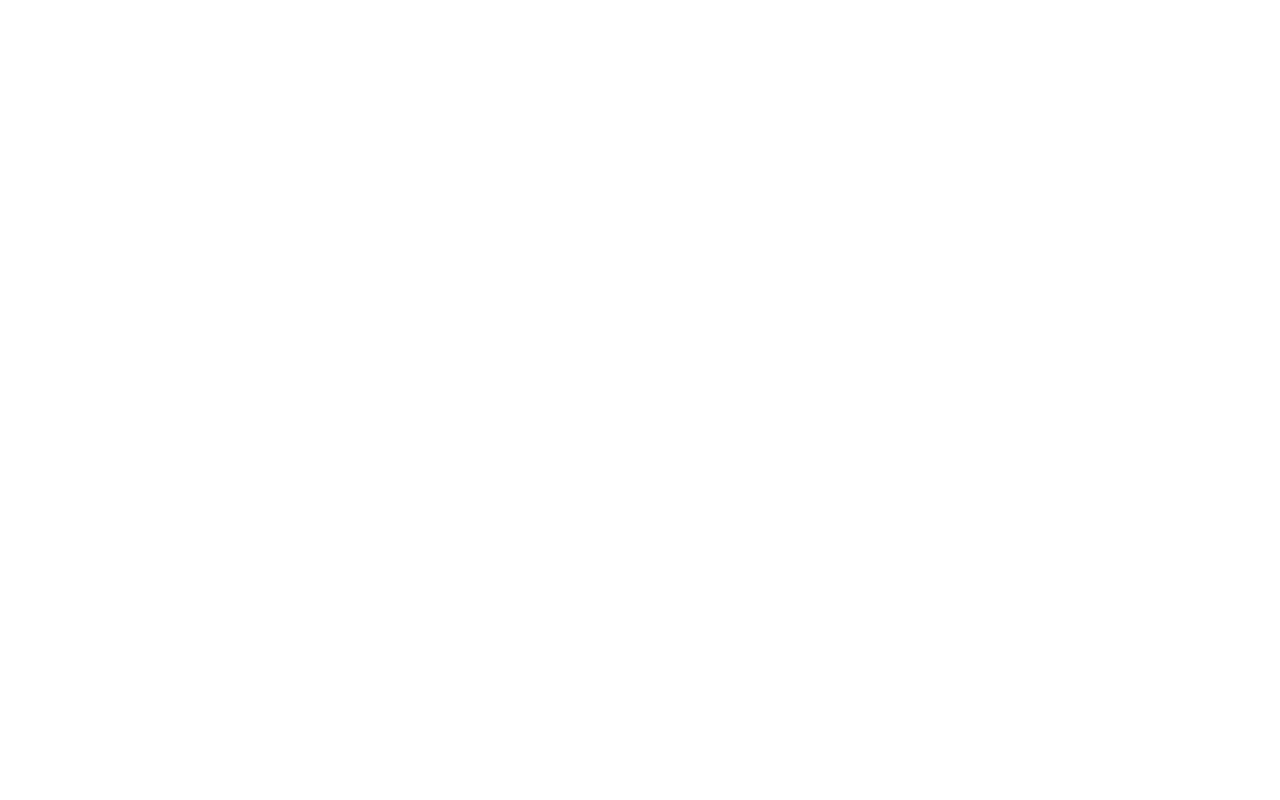
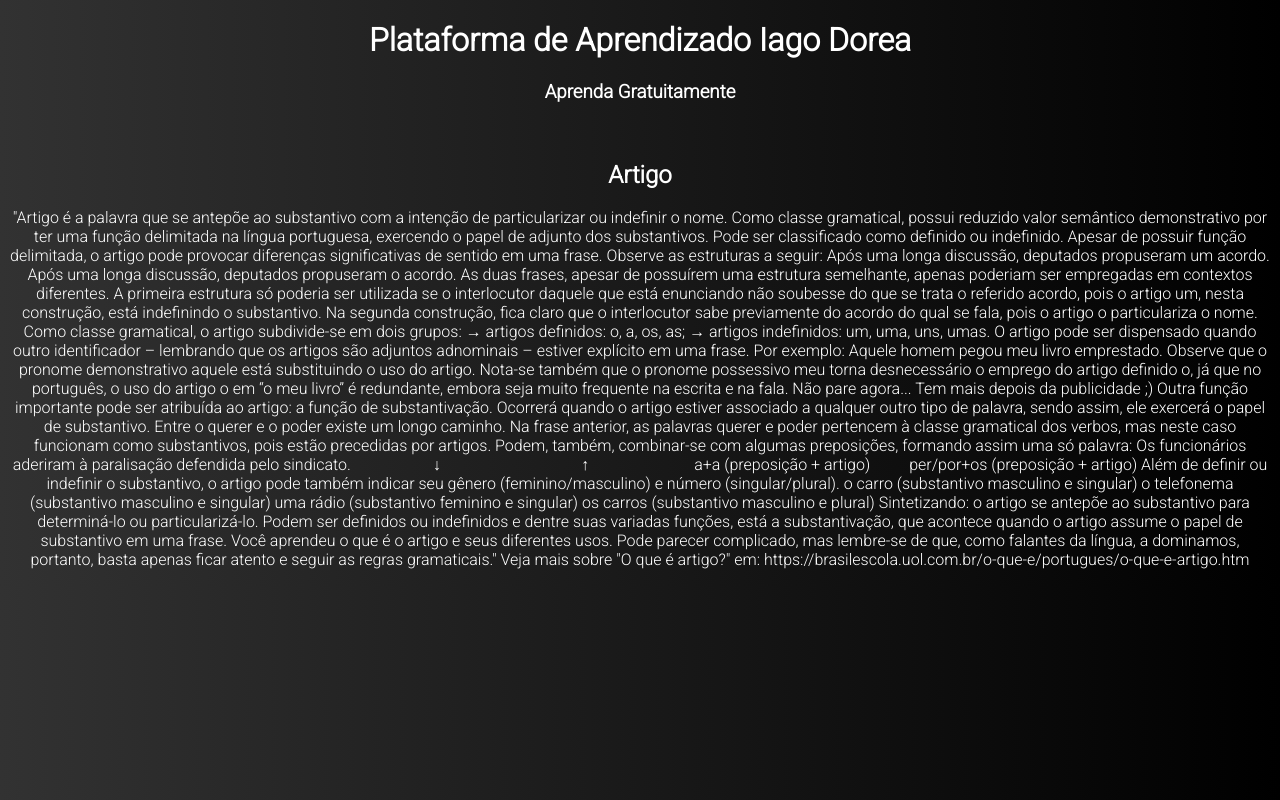
Before and after one commit to mioojo/paid, a plain HTML site: page desafios/artigo.html in a window 1280 px wide. Drawn offline with Linux system fonts and the light colour scheme.

Commit message:
Add files via upload

```diff
--- a/desafios/artigo.html
+++ b/desafios/artigo.html
@@ -0,0 +1,67 @@
+<!DOCTYPE html>
+<html>
+<head>
+<title>PAID</title>
+<link rel="stylesheet" href="../index.css">
+<link rel="preconnect" href="https://fonts.googleapis.com">
+<link rel="preconnect" href="https://fonts.gstatic.com" crossorigin>
+<link href="https://fonts.googleapis.com/css2?family=Roboto:wght@300&display=swap" rel="stylesheet">
+<meta name="viewport" content="width=device-width, initial-scale=1.0">
+</head>
+<body>
+<center>
+<h1>Plataforma de Aprendizado Iago Dorea</h1>
+<h3>Aprenda Gratuitamente</h3>
+<br>
+<h2>Artigo</h2>
+<p>"Artigo é a palavra que se antepõe ao substantivo com a intenção de particularizar ou indefinir o nome. Como classe gramatical, possui reduzido valor semântico demonstrativo por ter uma função delimitada na língua portuguesa, exercendo o papel de adjunto dos substantivos. Pode ser classificado como definido ou indefinido.
+
+    Apesar de possuir função delimitada, o artigo pode provocar diferenças significativas de sentido em uma frase. Observe as estruturas a seguir:
+
+    Após uma longa discussão, deputados propuseram um acordo.
+
+    Após uma longa discussão, deputados propuseram o acordo.
+
+    As duas frases, apesar de possuírem uma estrutura semelhante, apenas poderiam ser empregadas em contextos diferentes. A primeira estrutura só poderia ser utilizada se o interlocutor daquele que está enunciando não soubesse do que se trata o referido acordo, pois o artigo um, nesta construção, está indefinindo o substantivo. Na segunda construção, fica claro que o interlocutor sabe previamente do acordo do qual se fala, pois o artigo o particulariza o nome.
+
+    Como classe gramatical, o artigo subdivide-se em dois grupos:
+
+    → artigos definidos: o, a, os, as;
+
+    → artigos indefinidos: um, uma, uns, umas.
+
+    O artigo pode ser dispensado quando outro identificador – lembrando que os artigos são adjuntos adnominais – estiver explícito em uma frase. Por exemplo:
+
+    Aquele homem pegou meu livro emprestado.
+
+    Observe que o pronome demonstrativo aquele está substituindo o uso do artigo. Nota-se também que o pronome possessivo meu torna desnecessário o emprego do artigo definido o, já que no português, o uso do artigo o em “o meu livro” é redundante, embora seja muito frequente na escrita e na fala.
+
+    Não pare agora... Tem mais depois da publicidade ;)
+    Outra função importante pode ser atribuída ao artigo: a função de substantivação. Ocorrerá quando o artigo estiver associado a qualquer outro tipo de palavra, sendo assim, ele exercerá o papel de substantivo.
+
+    Entre o querer e o poder existe um longo caminho.
+
+    Na frase anterior, as palavras querer e poder pertencem à classe gramatical dos verbos, mas neste caso funcionam como substantivos, pois estão precedidas por artigos.
+
+    Podem, também, combinar-se com algumas preposições, formando assim uma só palavra:
+
+    Os funcionários aderiram à paralisação defendida pelo sindicato.
+                        ↓                                    ↑
+                              a+a (preposição + artigo)          per/por+os (preposição + artigo)
+
+    Além de definir ou indefinir o substantivo, o artigo pode também indicar seu gênero (feminino/masculino) e número (singular/plural).
+
+    o carro (substantivo masculino e singular)
+
+    o telefonema (substantivo masculino e singular)
+
+    uma rádio (substantivo feminino e singular)
+
+    os carros (substantivo masculino e plural)
+
+    Sintetizando: o artigo se antepõe ao substantivo para determiná-lo ou particularizá-lo. Podem ser definidos ou indefinidos e dentre suas variadas funções, está a substantivação, que acontece quando o artigo assume o papel de substantivo em uma frase. Você aprendeu o que é o artigo e seus diferentes usos. Pode parecer complicado, mas lembre-se de que, como falantes da língua, a dominamos, portanto, basta apenas ficar atento e seguir as regras gramaticais."
+
+    Veja mais sobre "O que é artigo?" em: https://brasilescola.uol.com.br/o-que-e/portugues/o-que-e-artigo.htm</p>
+</center>
+</body>
+</html>
```
Also changed, not shown: desafios/masoumais.html (+0 -3 lines).
